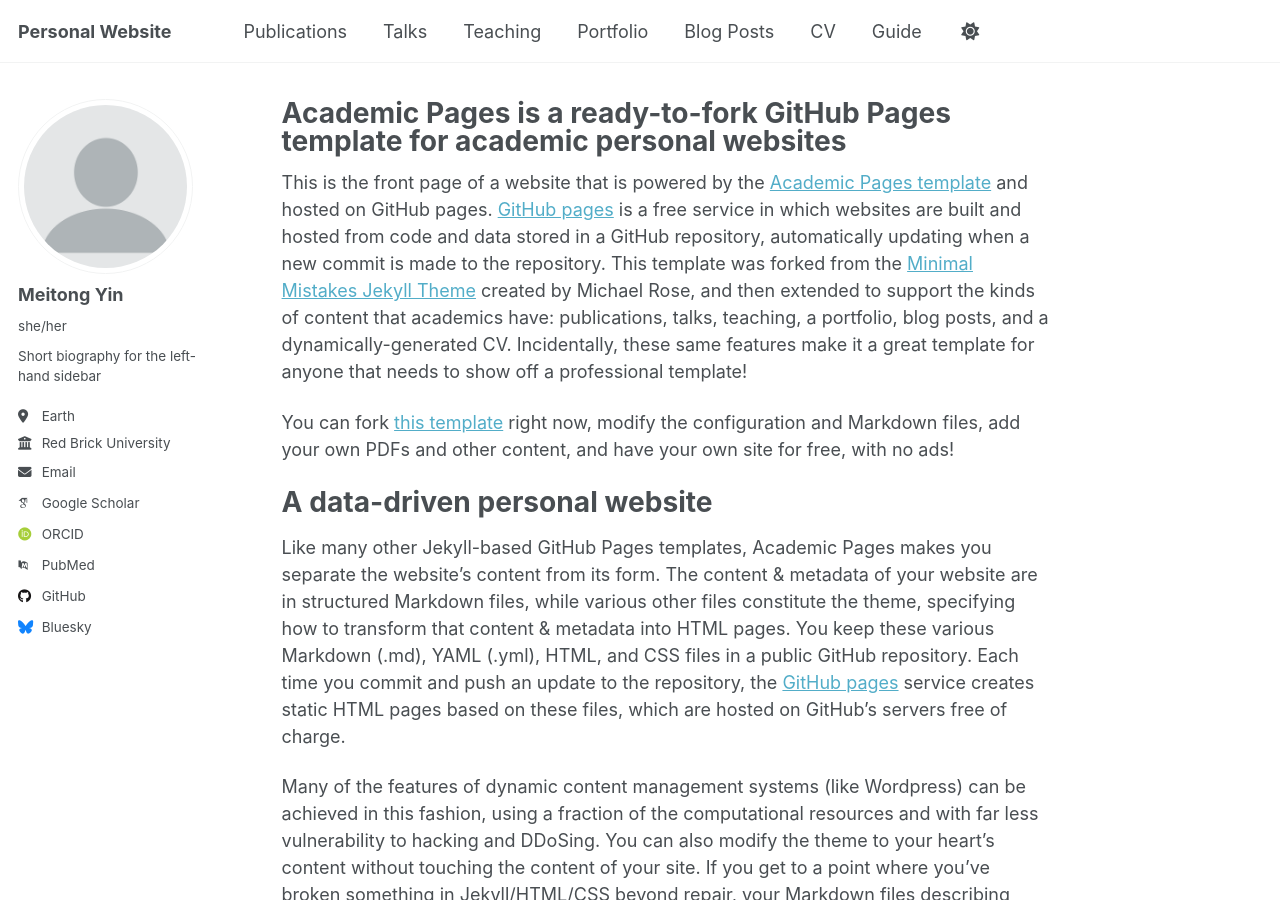
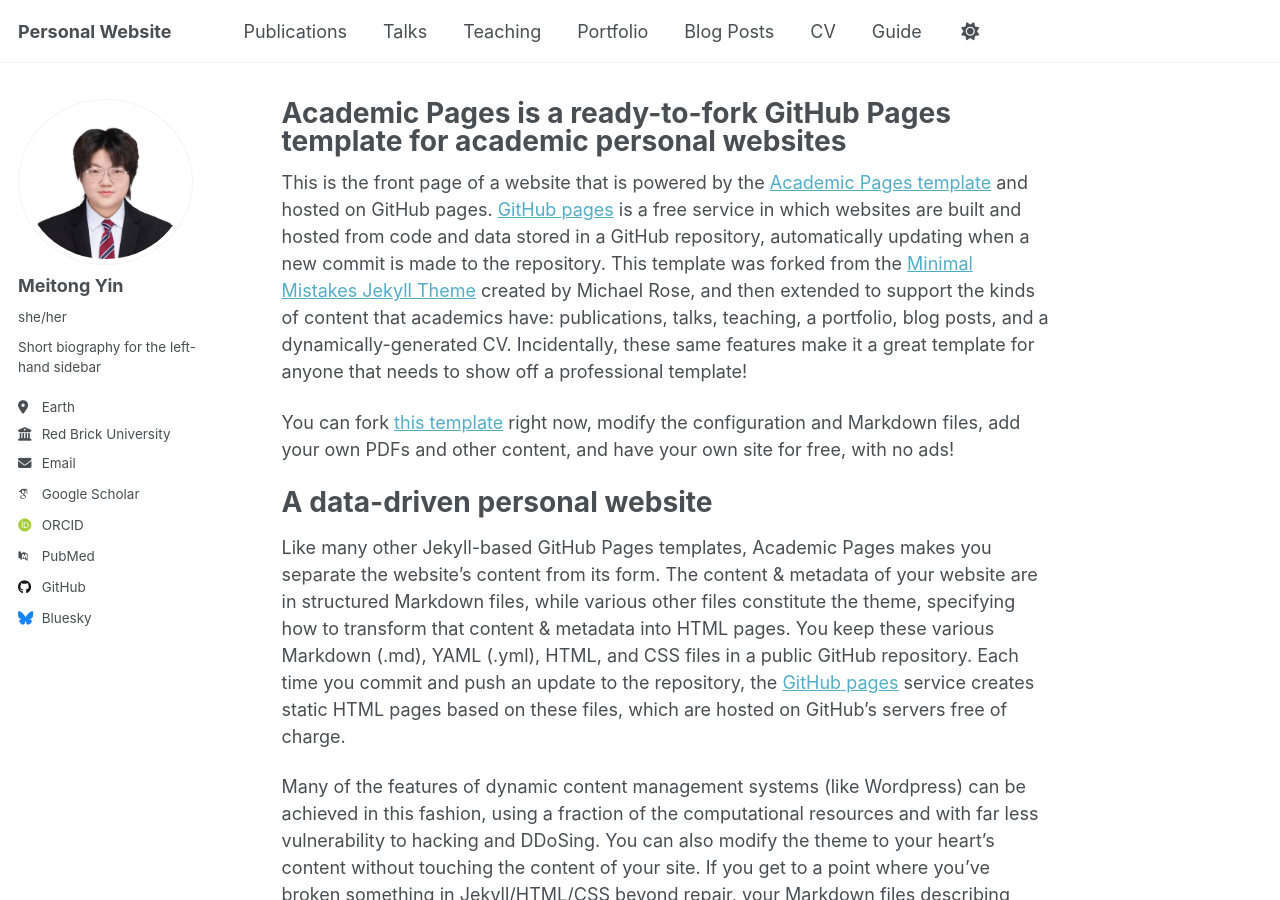
Before and after one commit to meitongyin3-star/meitongyin3-star.github.io, a Jekyll site: the page built from _pages/about.md, in a window 1280 px wide and 900 px high. Built offline with Jekyll 4.4.1, drawn with Linux system fonts in a browser that asks for light colours; some web fonts are replaced; a script that is not in the unit is left out.

Commit message:
Update _config.yml

```diff
--- a/_config.yml
+++ b/_config.yml
@@ -24,7 +24,7 @@ repository               : "meitongyin3-star/meitongyin3-star.github.io/"
 #               Additional customization can be done by editing /_includes/author-profile.html
 author:
   # Biographic information
-  avatar           : "profile.png"
+  avatar           : "PHOTO_small.jpg"
   name             : "Meitong Yin"
   pronouns         : "she/her"
   bio              : "Short biography for the left-hand sidebar"
```
